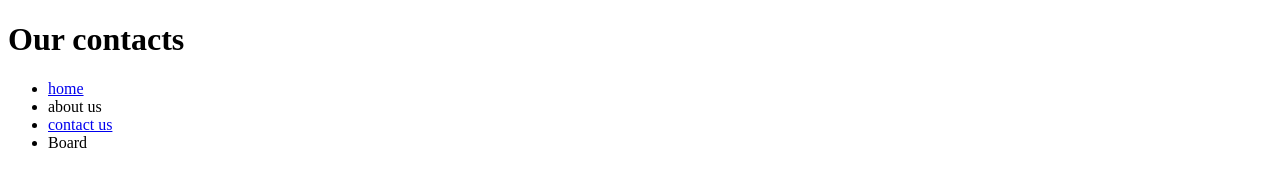
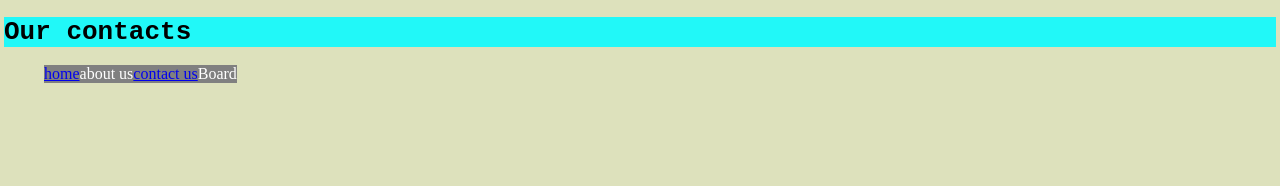
Before and after one commit to agabanellie/my-website, a plain HTML site: page contactUS.html in a window 1280 px wide. Drawn offline with Linux system fonts and the light colour scheme; files whose address does not match are found by name.

Commit message:
i have added a style sheet with syles

```diff
--- a/contactUS.html
+++ b/contactUS.html
@@ -4,6 +4,8 @@
     <meta charset="UTF-8">
     <meta http-equiv="X-UA-Compatible" content="IE=edge">
     <meta name="viewport" content="width=device-width, initial-scale=1.0">
+    <link rel="stylesheet" href="C:\Users\Nellie\Desktop\mywebsite\css\myStyles.css">
+
     <title>Contact page</title>
 </head>
 <body>
--- /dev/null
+++ b/css/myStyles.css
@@ -0,0 +1,18 @@
+body{
+    margin: 4px;
+    background-color: #dde1bc;
+}
+h1{
+    background-color: rgb(33, 248, 248);
+    color: black;
+    font-family:monospace;
+}
+h2{
+    color: green;
+}
+ul{list-style: none;
+    display: flex;
+}
+li{background-color: gray;
+color: white;
+}
```
Also changed, not shown: index.html (+1 -0 lines).
